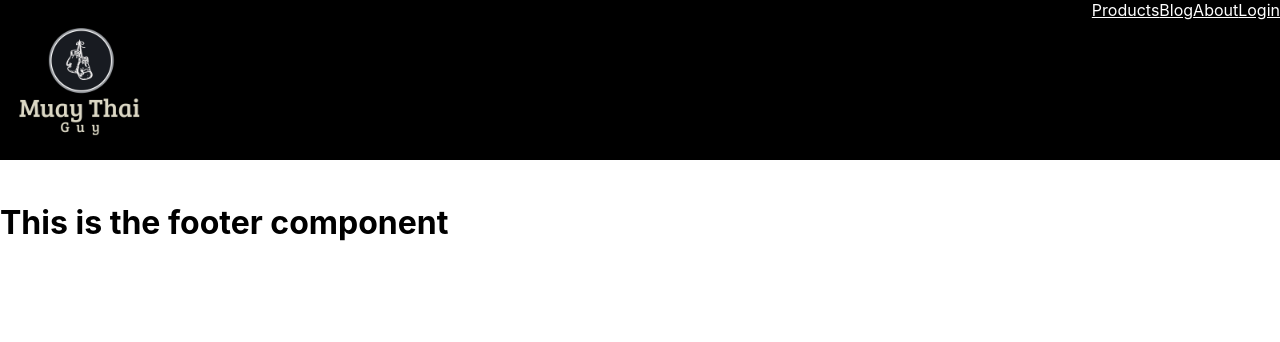
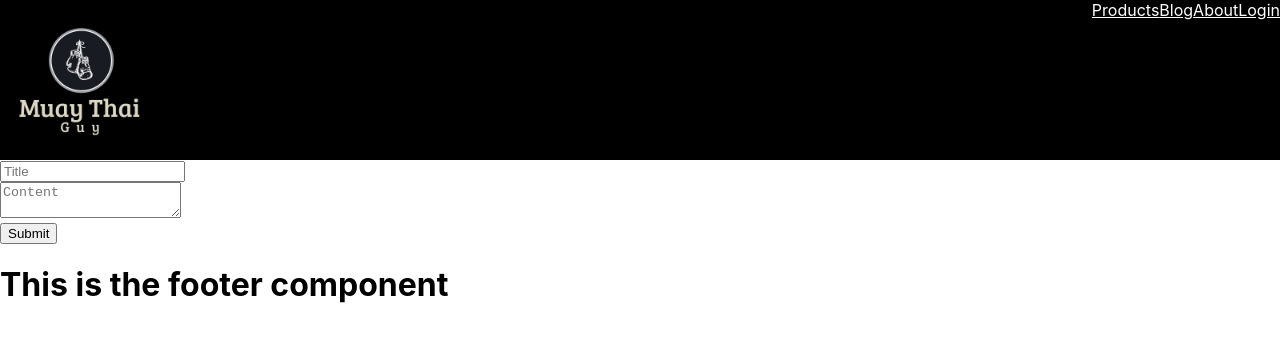
Before and after one commit to GarrettF24/muay-thai-guy, a React (Create React App) app in the folder client/: page /posts/1/edit in a window 1280 px wide. Shown: the top 342 px of the page. Built offline with nearby package versions, Linux system fonts and the light colour scheme; no server answers; the HTML template or start-up script is replaced by a standard one.

Commit message:
EditPost route up and running,

```diff
--- a/client/src/containers/MainContainer/MainContainer.jsx
+++ b/client/src/containers/MainContainer/MainContainer.jsx
@@ -21,6 +21,7 @@ import Posts from "../../screens/Posts/Posts"
 import PostDetail from "../../screens/PostDetail/PostDetail"
 import About from "../../screens/About/About"
 import CreatePost from "../../screens/CreatePost/CreatePost"
+import EditPost from "../../screens/EditPost/EditPost"
 
 export default function MainContainer(props) {
   const [products, setProducts] = useState([])
@@ -116,6 +117,9 @@ export default function MainContainer(props) {
       <Route path="/products">
         <Products currentUser={props.currentUser} products={products} />
       </Route>
+      <Route path="/posts/:id/edit">
+        <EditPost posts={posts} handlePostUpdate={handlePostUpdate} />
+      </Route>
       <Route path="/posts/:id">
         <PostDetail
           handlePostDelete={handlePostDelete}
--- a/client/src/screens/EditPost/EditPost.jsx
+++ b/client/src/screens/EditPost/EditPost.jsx
@@ -13,7 +13,7 @@ export default function EditPost(props) {
 
   useEffect(() => {
     const prefillPost = () => {
-      const post = props.post.find((post) => post.id === Number(id))
+      const post = props.posts.find((post) => post.id === Number(id))
       setFormData({
         title: post.title,
         content: post.content,
```
